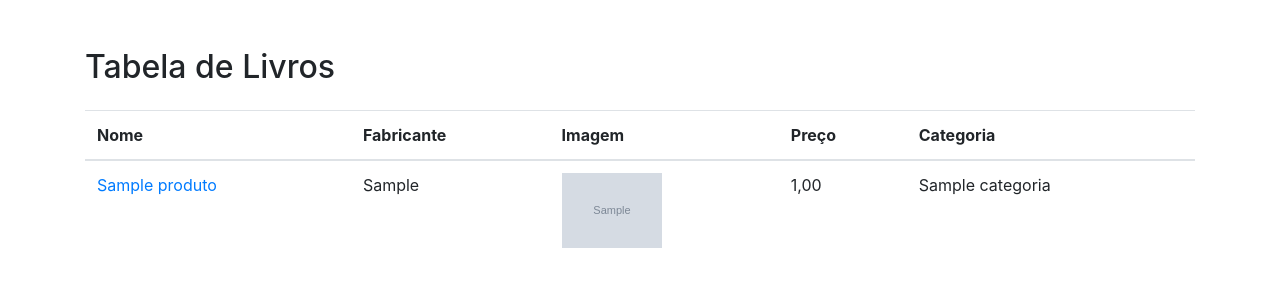
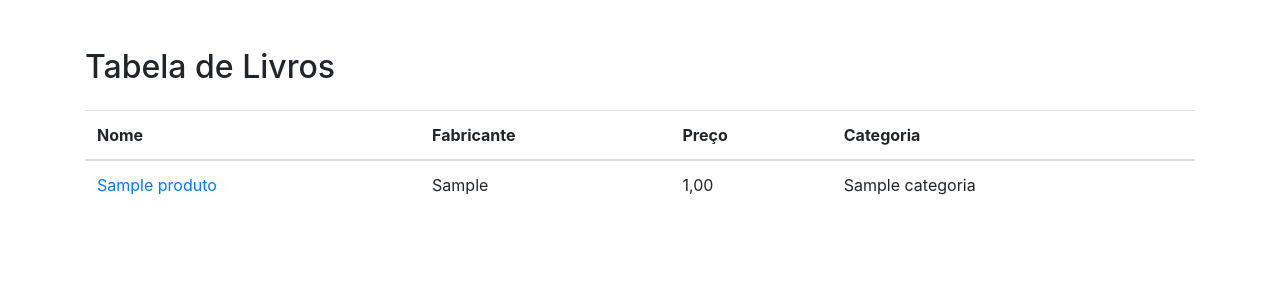
Before and after one commit to JeanFD/loja_conveniencia, a Django app: page / in a window 1280 px wide. Shown: the part 56-356 px from the top of the page. Run offline with Django 5.2, Linux system fonts and the light colour scheme; tables that the repository leaves empty hold one stand-in row (values such as "Sample post"); grey boxes marked "Sample" are stand-in pictures; some libraries are stand-ins or nearby versions.

Commit message:
modifiquei o index

```diff
--- a/app/templates/index.html
+++ b/app/templates/index.html
@@ -80,7 +80,6 @@
                 <tr>
                     <th scope="col">Nome</th>
                     <th scope="col">Fabricante</th>
-                    <th scope="col">Imagem</th>
                     <th scope="col">Preço</th>
                     <th scope="col">Categoria</th>
                 </tr>
@@ -91,13 +90,6 @@
                 <tr>
                     <td><a href="{% url 'produto' produto.id %}">{{ produto.nome }}</a></td>
                     <td>{{ produto.fabricante }}</td>
-                    <td>
-                        {% if produto.imagem %}
-                            <img src="{{ produto.imagem.url }}" alt="{{ produto.nome }}" style="width: 100px; height: auto;">
-                        {% else %}
-                            Sem imagem
-                        {% endif %}
-                    </td>
                     <td>{{ produto.preco }}</td>
                     <td>{{ produto.categoria.nome }}</td>
 
```
